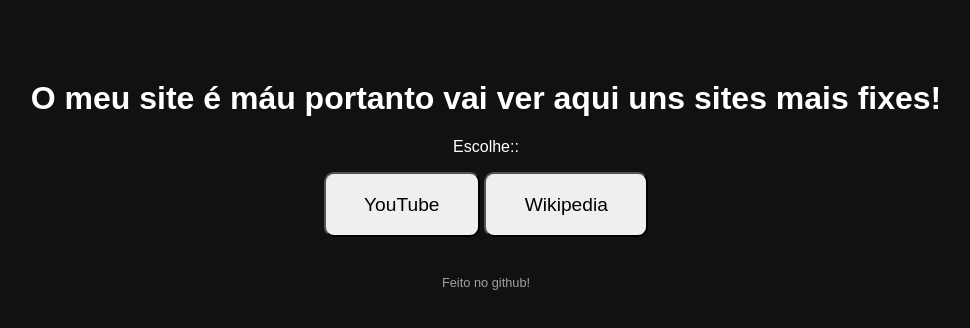
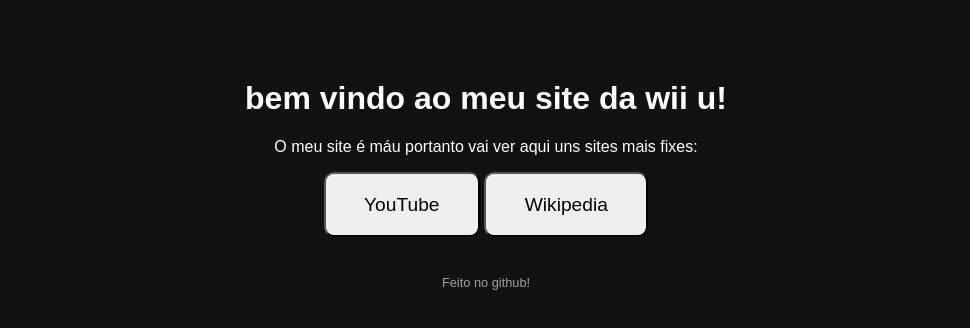
Before and after one commit to GGameMii/GGameSite, a plain HTML site: page index.html in a window 1280 px wide. Shown: the whole page, without its empty margins (154-1124 px from the left). Drawn offline with Linux system fonts and the light colour scheme.

Commit message:
Update index.html

```diff
--- a/index.html
+++ b/index.html
@@ -1,15 +1,15 @@
 <html>
   <head>
     <meta charset="utf-8">
-    <title>Bem vindo ao site da wii u fixolas</title>
+    <title>SiteFixeWiiU</title>
     <style>
       body { font-family: sans-serif; text-align: center; margin-top: 5em; background:#111; color:#fff; }
       button { padding: 1em 2em; font-size: 1.2em; border-radius: 10px; cursor:pointer; }
     </style>
   </head>
   <body>
-    <h1>O meu site é máu portanto vai ver aqui uns sites mais fixes!</h1>
-    <p>Escolhe::</p>
+    <h1>bem vindo ao meu site da wii u!</h1>
+    <p>O meu site é máu portanto vai ver aqui uns sites mais fixes:</p>
     <button onclick="location='https://www.youtube.com'">YouTube</button>
     <button onclick="location='https://wikipedia.org'">Wikipedia</button>
     <p style="margin-top:3em;font-size:.8em;opacity:.6">Feito no github!</p>
```
